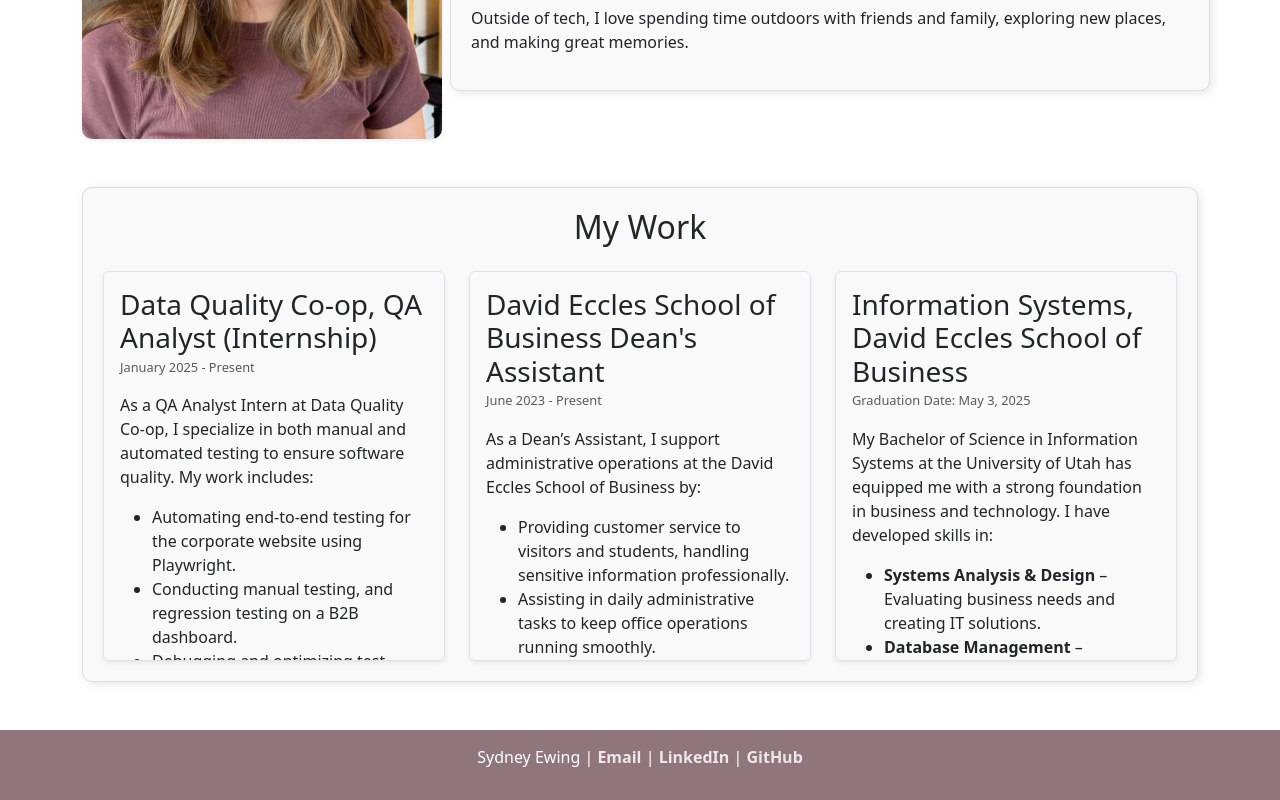
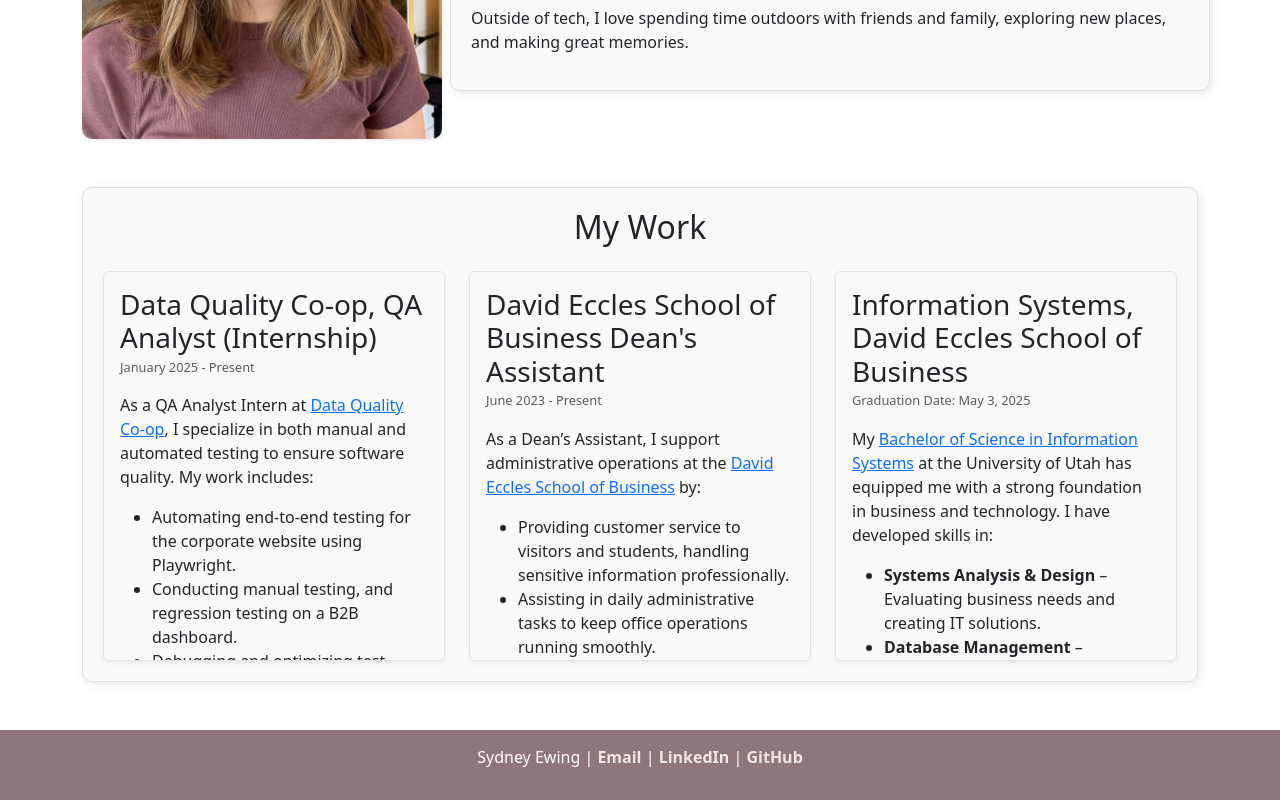
Before and after one commit to SydneyEwing/Portfolio, a plain HTML site: page index.html in a window 1280 px wide. Shown: the part 538-1338 px from the top of the page. Drawn offline with nearby package versions, Linux system fonts and the light colour scheme.

Commit message:
Added URL's to work section

```diff
--- a/index.html
+++ b/index.html
@@ -118,7 +118,8 @@
                     <div class="p-3 border rounded shadow-sm work-item" style="max-height: 390px; overflow-y: auto;">
                         <h3>Data Quality Co-op, QA Analyst (Internship)</h3>
                         <p class="text-muted" style="font-size: 0.8rem; margin-top: -5px;">January 2025 - Present</p>
-                        <p>As a QA Analyst Intern at Data Quality Co-op, I specialize in both manual and automated testing to ensure software quality. My work includes:</p>
+                        <p>As a QA Analyst Intern at <a href="https://dataqualityco-op.com/" target="_blank">Data Quality Co-op</a>, I specialize in both manual and automated testing to ensure software quality. My work includes:</p>
+
                         <ul>
                             <li>Automating end-to-end testing for the corporate website using Playwright.</li>
                             <li>Conducting manual testing, and regression testing on a B2B dashboard.</li>
@@ -136,7 +137,7 @@
                     <div class="p-3 border rounded shadow-sm work-item" style="max-height: 390px; overflow-y: auto;">
                         <h3>David Eccles School of Business Dean's Assistant</h3>
                         <p class="text-muted" style="font-size: 0.8rem; margin-top: -5px;">June 2023 - Present</p>
-                        <p>As a Dean’s Assistant, I support administrative operations at the David Eccles School of Business by:</p>
+                        <p>As a Dean’s Assistant, I support administrative operations at the <a href="https://eccles.utah.edu/" target="_blank">David Eccles School of Business</a> by:</p>
                         <ul>
                             <li>Providing customer service to visitors and students, handling sensitive information professionally.</li>
                             <li>Assisting in daily administrative tasks to keep office operations running smoothly.</li>
@@ -150,7 +151,7 @@
                     <div class="p-3 border rounded shadow-sm work-item" style="max-height: 390px; overflow-y: auto;">
                         <h3>Information Systems, David Eccles School of Business</h3>
                         <p class="text-muted" style="font-size: 0.8rem; margin-top: -5px;">Graduation Date: May 3, 2025</p>
-                        <p>My Bachelor of Science in Information Systems at the University of Utah has equipped me with a strong foundation in business and technology. I have developed skills in:</p>
+                        <p>My <a href="https://eccles.utah.edu/programs/undergraduate/information-systems/" target="_blank">Bachelor of Science in Information Systems</a> at the University of Utah has equipped me with a strong foundation in business and technology. I have developed skills in:</p>
                         <ul>
                             <li><strong>Systems Analysis & Design</strong> – Evaluating business needs and creating IT solutions.</li>
                             <li><strong>Database Management</strong> – Designing and managing relational databases efficiently.</li>
```
